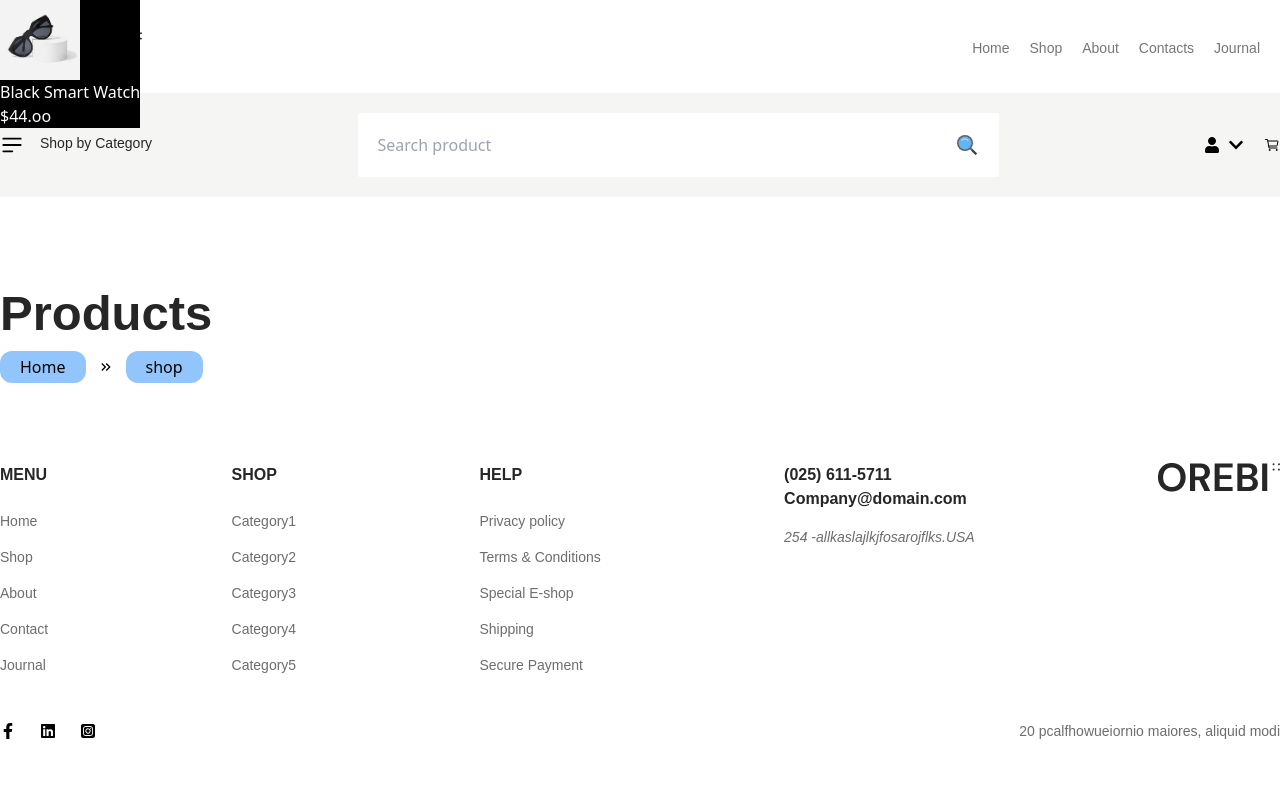
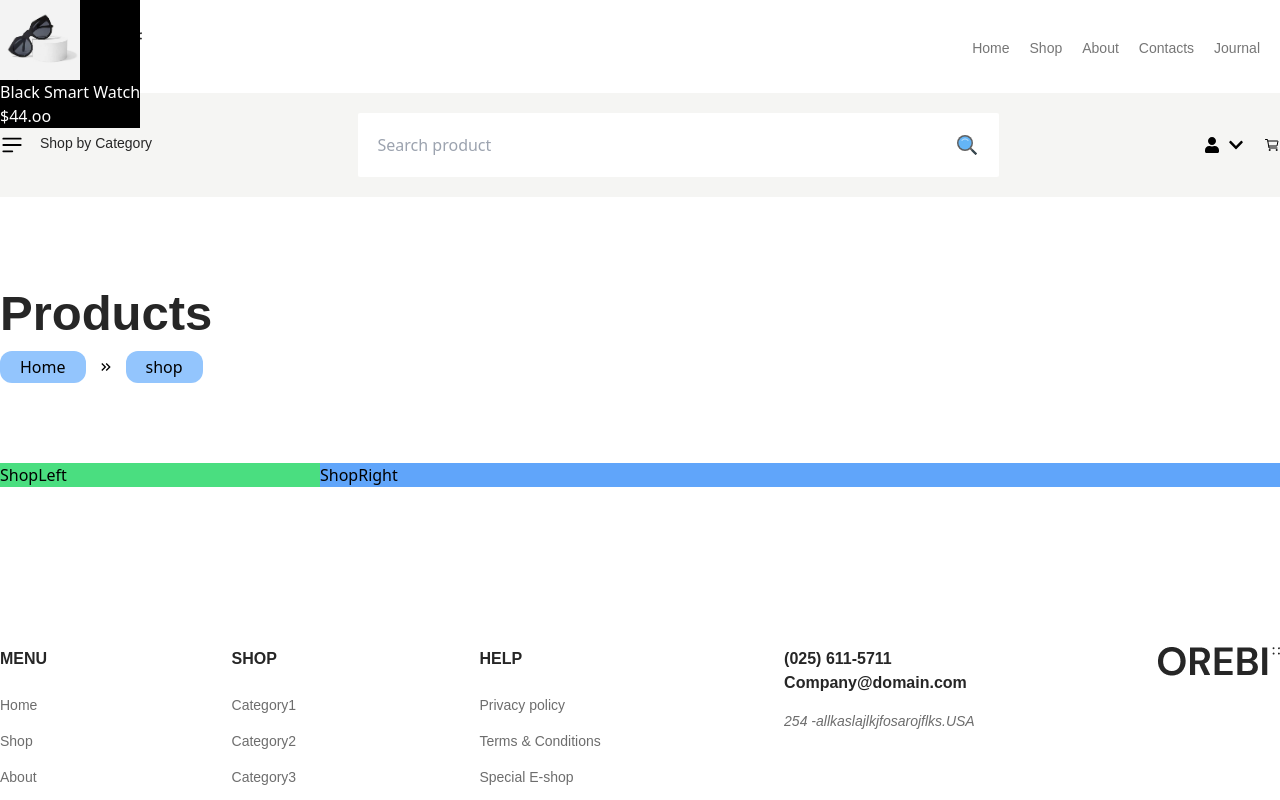
Before and after one commit to seydurrahman/FDR-2303-e-commerce, a React (Vite) app: page /shop in a window 1280 px wide. Shown: the top 800 px of the page. Built offline with nearby package versions, Linux system fonts and the light colour scheme; no server answers.

Commit message:
Shop half done

```diff
--- a/package.json
+++ b/package.json
@@ -10,6 +10,7 @@
     "preview": "vite preview"
   },
   "dependencies": {
+    "axios": "^1.7.2",
     "react": "^18.2.0",
     "react-dom": "^18.2.0",
     "react-icons": "^5.2.1",
--- /dev/null
+++ b/src/Component/ShopComponent/ShopLeft/ShopLeft.jsx
@@ -0,0 +1,9 @@
+import React from 'react'
+
+const ShopLeft = ({className}) => {
+  return (
+    <div className={className}>ShopLeft</div>
+  )
+}
+
+export default ShopLeft
--- /dev/null
+++ b/src/Component/ShopComponent/ShopRight/ShopRight.jsx
@@ -0,0 +1,15 @@
+import React, { useEffect } from 'react'
+import axios from 'axios'
+
+const ShopRight = ({className}) => {
+  useEffect(()=>{
+    const dataFetcher = async()=>{
+      const data = await axios.get("https://dummyjson.com/products");
+      console.log(data);
+    };
+    dataFetcher();
+  },[]);
+  return <div className={className}>ShopRight</div>
+};
+
+export default ShopRight
--- a/src/Pages/Shop/Shop.jsx
+++ b/src/Pages/Shop/Shop.jsx
@@ -1,5 +1,8 @@
 import React from 'react'
 import BreadCrumb from '../../Component/CommonComponent/BreadCrumb/BreadCrumb'
+import ShopLeft from '../../Component/ShopComponent/ShopLeft/ShopLeft'
+import ShopRight from '../../Component/ShopComponent/ShopRight/ShopRight'
+import Flex from "../../Component/CommonComponent/Flex"
 const Shop = () => {
   return (
     <>
@@ -7,7 +10,13 @@ const Shop = () => {
         <div className=' py-20'>
             <h1 className='text-[49px] font-DMsans font-bold text-main_font_color'>Products</h1>
             <BreadCrumb/>
+            <div className='py-20'>
+            <Flex>
+                <ShopLeft className="w-[25%] bg-green-400"/>
+                <ShopRight className="w-[75%] bg-blue-400"/>
+            </Flex>
         </div>
+            </div>
         </div>
     </>
   )
```
Also changed, not shown: 1 other file (tests, documents, lock files or other folders).
